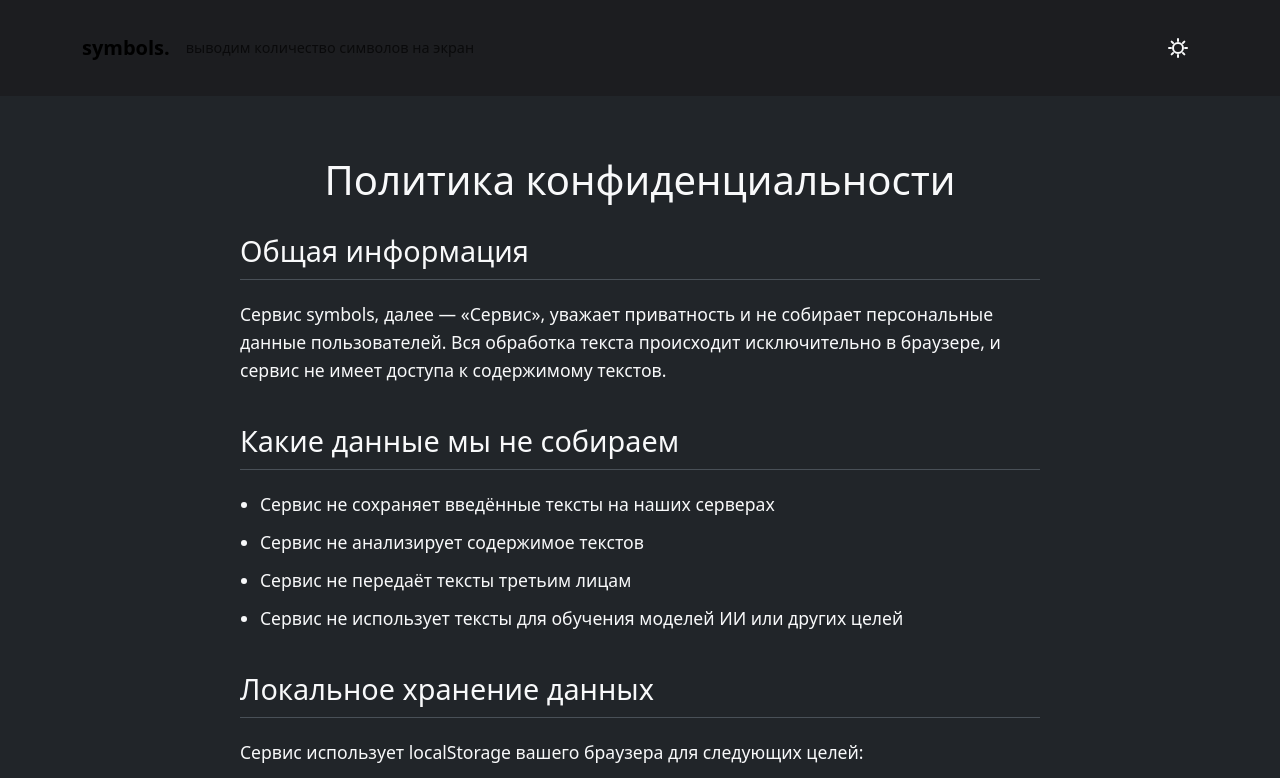
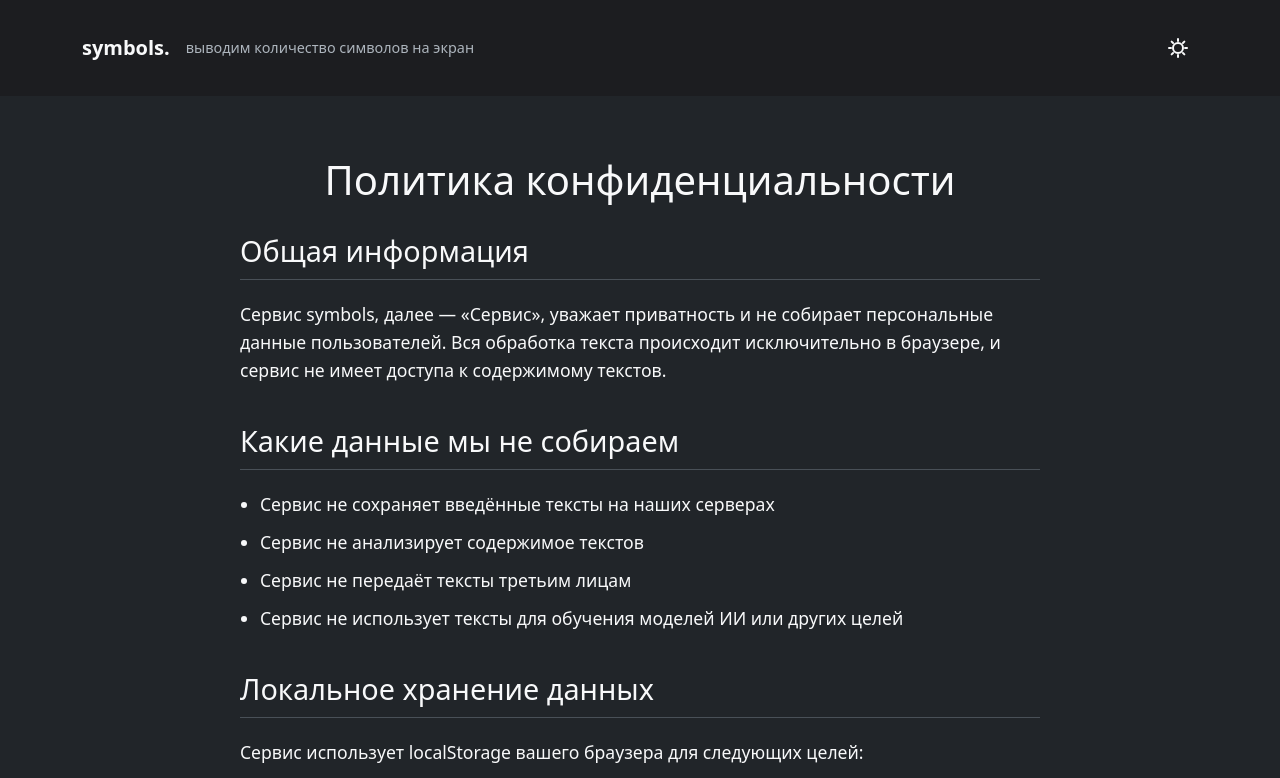
Before and after one commit to kianurivzzz/symbols, a plain HTML site: page privacy.html in a window 1280 px wide. Both pictures are taken after a click on the button "Переключить тему". Shown: the top 778 px of the page. Drawn offline with nearby package versions, Linux system fonts and the light colour scheme.

Commit message:
fix theme

```diff
--- a/css/navbar.css
+++ b/css/navbar.css
@@ -14,6 +14,7 @@
 	font-size: 1.5rem;
 	color: var(--text-primary);
 	text-decoration: none;
+	transition: color 0.3s ease;
 }
 
 .navbar-brand:hover {
@@ -23,6 +24,7 @@
 .navbar-text {
 	color: var(--text-secondary);
 	font-size: 0.9rem;
+	transition: color 0.3s ease;
 }
 
 .navbar-links {
--- a/css/theme.css
+++ b/css/theme.css
@@ -71,3 +71,16 @@
 .dark-theme .stat-item:hover {
 	box-shadow: 0 4px 12px rgba(255, 255, 255, 0.08);
 }
+
+/* Добавляем стили для корректного отображения лого и подписи в хедере в тёмной теме */
+.dark-theme .navbar-brand {
+	color: var(--text-primary);
+}
+
+.dark-theme .navbar-text {
+	color: var(--text-secondary);
+}
+
+.dark-theme .theme-toggle:hover {
+	background-color: var(--button-hover);
+}
```
